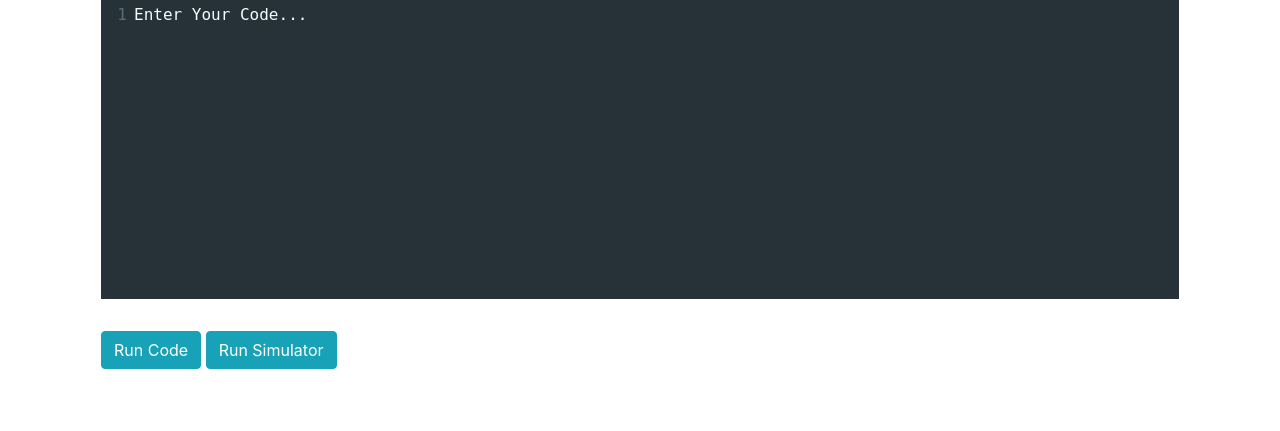
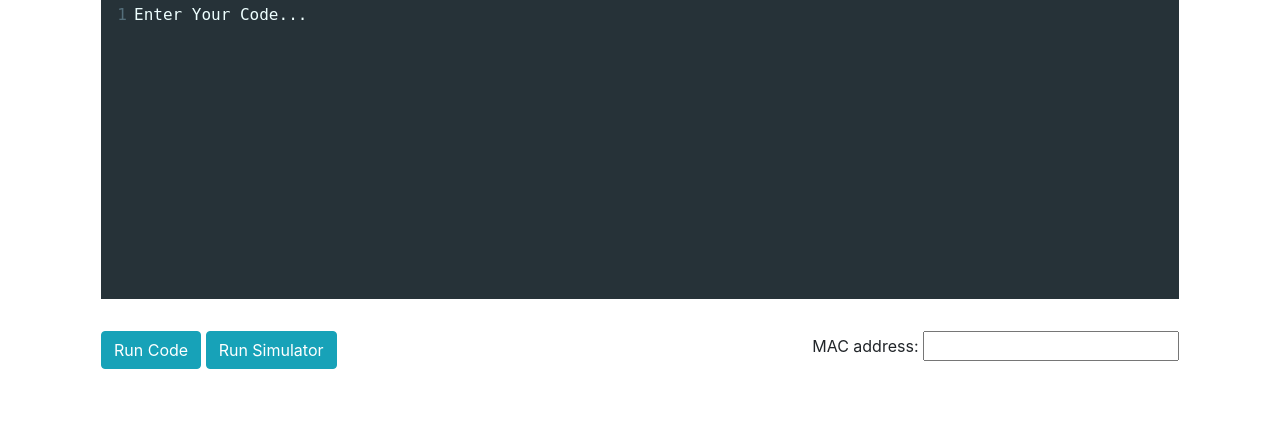
Before and after one commit to MihneaBoca/Remote-Robot-Tutor, a Django app: page / in a window 1280 px wide. Shown: the part 85-516 px from the top of the page. Run offline with Django 3.2, Linux system fonts and the light colour scheme; some libraries are stand-ins or nearby versions.

Commit message:
Added Mac address text box

```diff
--- a/templates/index.html
+++ b/templates/index.html
@@ -37,6 +37,11 @@
         <div class="p-3">
             <button class="btn btn-info" type="Submit" id="id_submit_code" name="submit_code">Run Code</button>
             <button class="btn btn-info" type="Submit" id="id_submit_simulator" name="submit_simulator">Run Simulator</button>
+            <div style="float: right">
+                <label>MAC address: </label>
+                <input id="mac_address">
+                </div>
+            </div>
         </div>
     </div>
 </body>
```
